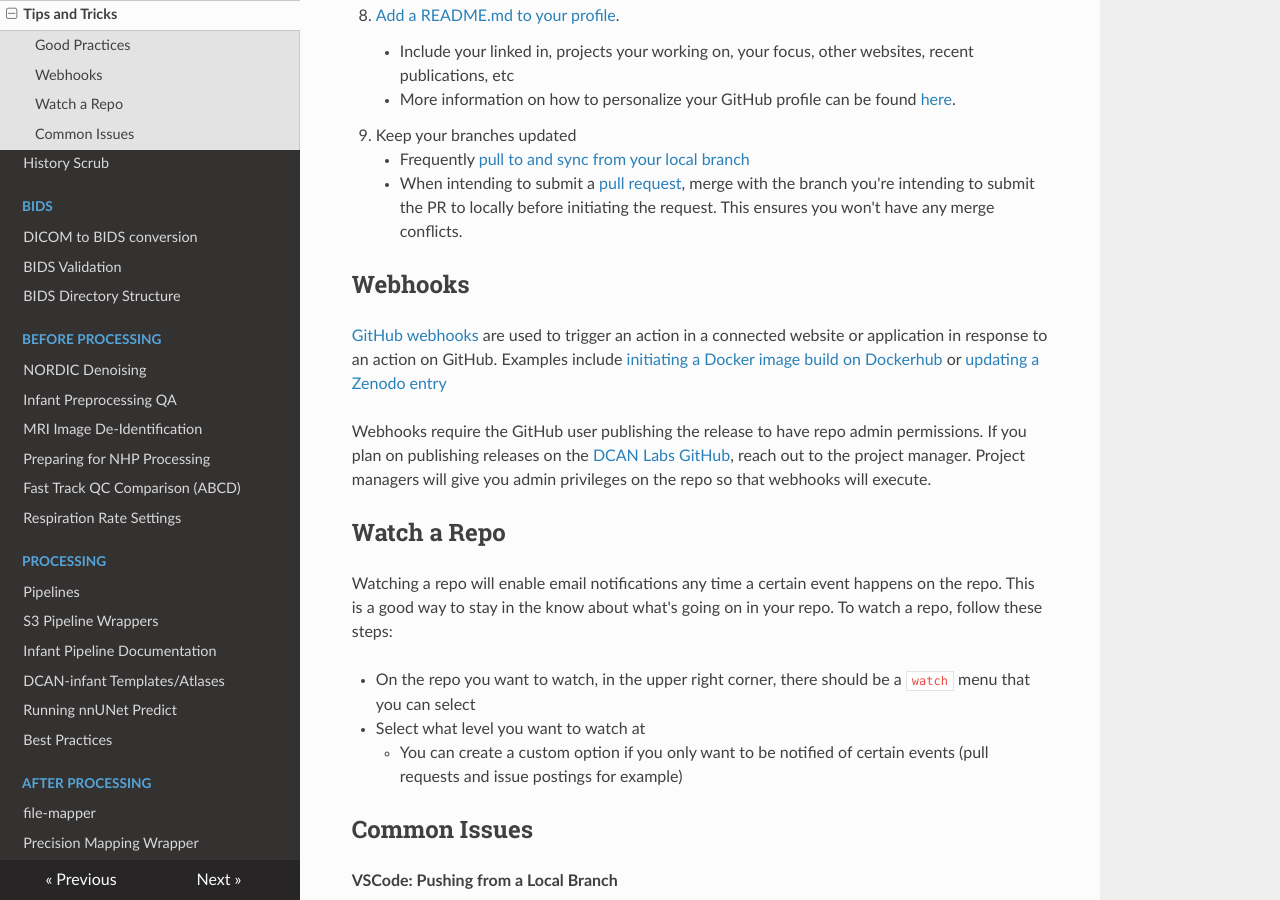
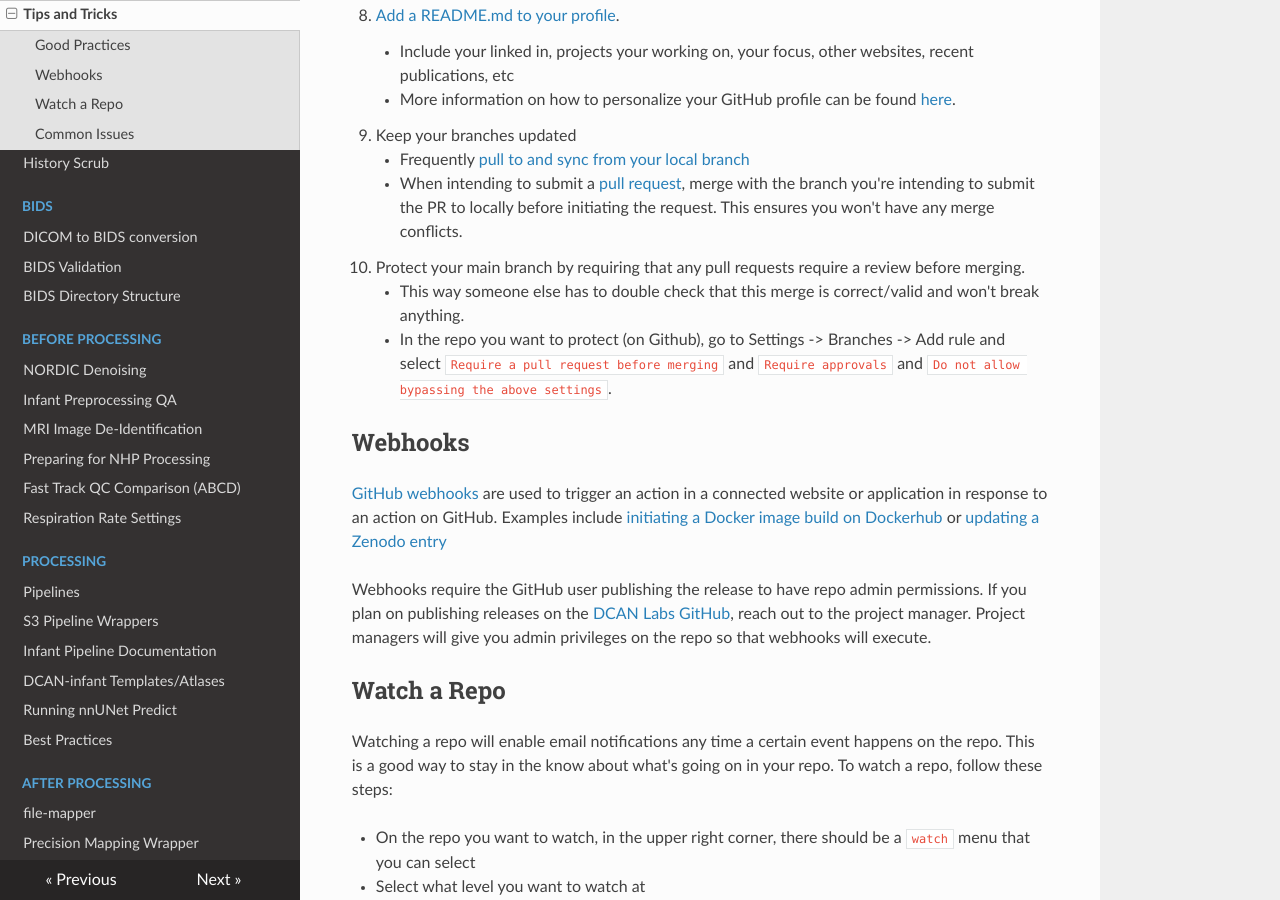
Before and after one commit to DCAN-Labs/cdni-brain, an MkDocs documentation site: the page built from docs/github-tips.md, in a window 1280 px wide and 900 px high, scrolled down 872 px. Built offline with MkDocs 1.6.1, drawn with Linux system fonts in a browser that asks for light colours; nearby versions of some CDN libraries.

Commit message:
add tip to protect branch

```diff
--- a/docs/github-tips.md
+++ b/docs/github-tips.md
@@ -27,6 +27,9 @@ This page contains some helpful information for using Github and common issues y
 8. Keep your branches updated
     - Frequently [pull to and sync from your local branch](https://docs.github.com/en/desktop/working-with-your-remote-repository-on-github-or-github-enterprise/syncing-your-branch-in-github-desktop)
     - When intending to submit a [pull request](https://docs.github.com/en/pull-requests/collaborating-with-pull-requests/proposing-changes-to-your-work-with-pull-requests/about-pull-requests), merge with the branch you're intending to submit the PR to locally before initiating the request. This ensures you won't have any merge conflicts.
+9. Protect your main branch by requiring that any pull requests require a review before merging.
+    - This way someone else has to double check that this merge is correct/valid and won't break anything.
+    - In the repo you want to protect (on Github), go to Settings -> Branches -> Add rule and select `Require a pull request before merging` and `Require approvals` and `Do not allow bypassing the above settings`.
 
 ## Webhooks
 
```
